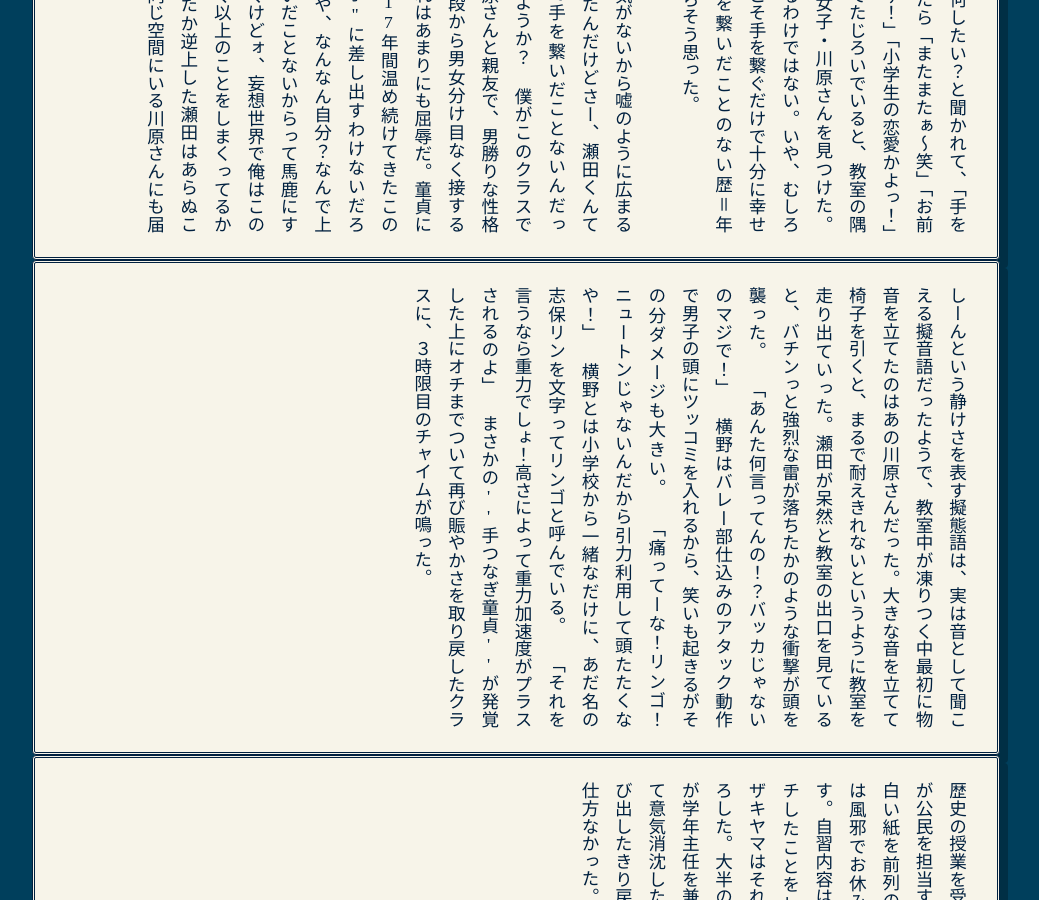
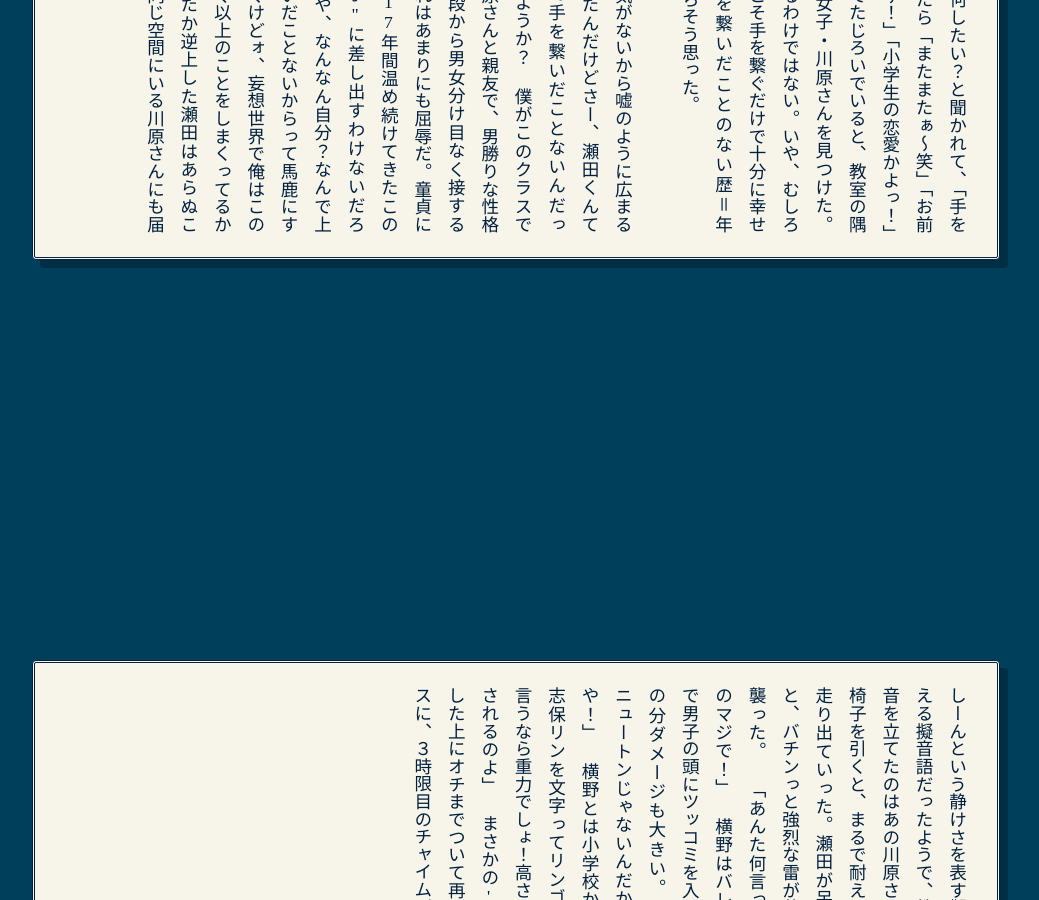
Before and after one commit to REMriaTV/HandtoHand, a Jekyll site: the page built from docs/manuscript/test-manuscript.md, in a window 1280 px wide and 900 px high, scrolled down 326 px. Shown: the whole window, without its empty margins (142-1181 px from the left). Built offline with Jekyll 4.4.1, drawn with Linux system fonts in a browser that asks for light colours.

Commit message:
.story-main 自体に display: flex と gap を設定
.story-content-flow に gap: 25rem を設定しても反映されない理由は、現在のHTML（_layouts/manuscript_v2.html）の中に .story-content-flow というクラスを持つ要素が存在しないからです。

以前の「シンプル化」の過程で、HTML側の構造を <main class="story-main"> の直下に記事（<p>）を置く形に変更しましたが、CSS側でその変更が追いついておらず、存在しない .story-content-flow に対してスタイルを当ててしまっています。

.story-main 自体に display: flex と gap を設定することで解決します。

以下のコードで assets/css/story.css を上書きしてください。これで隙間がガッツリ（25rem分）空きます。

修正のポイント

.story-content-flow を削除: HTMLに存在しないクラスへの記述を削除しました。

.story-main に display: flex と gap: 25rem を追加: 記事（<p>）を囲んでいる直接の親要素である .story-main に設定を移したため、確実に反映されます。

```diff
--- a/docs/assets/css/story.css
+++ b/docs/assets/css/story.css
@@ -10,10 +10,8 @@
 
     /* カードの高さ設定 */
     --card-height-pc: 55vh;
-    --card-height-mobile: 80vh; /* ★スマホは画面の80%まで広げる */
+    --card-height-mobile: 80vh; /* スマホは画面の80%まで広げる */
 }
-
-/* ★ダークモード設定を削除しました（これで勝手に色が反転しません） */
 
 /* =========================================
    基本リセット
@@ -47,7 +45,7 @@ html, body {
 }
 
 /* =========================================
-   メインエリア設定
+   メインエリア設定（ここに隙間設定を統合）
    ========================================= */
 .story-main {
     box-sizing: border-box;
@@ -55,13 +53,16 @@ html, body {
     width: 100%;
     max-width: 1000px;
     margin: 0 auto;
+
+    /* ★修正: .story-content-flow を廃止し、親要素に直接 Flexbox を適用 */
+    display: flex;
+    flex-direction: column;
+
+    /* ★ここに gap を設定すると反映されます */
+    gap: 25rem;
 }
 
-.story-content-flow {
-    display: flex;
-    flex-direction: column;
-    gap: 25rem;
-}
+/* 不要になった .story-content-flow は削除しました */
 
 /* =========================================
    カード兼テキストブロック
@@ -87,7 +88,10 @@ html, body {
 
     /* 4. テキスト設定 */
     line-height: 1.9;
+
+    /* ★文字サイズ変更はこちら（PC） */
     font-size: 1.1rem;
+
     text-align: justify;
 
     /* 日本語の禁則処理 */
@@ -108,13 +112,18 @@ html, body {
 @media (max-width: 640px) {
     .story-main {
         padding: 1rem 0.5rem;
-        gap: 2rem;
+
+        /* スマホの隙間も変えたい場合はここで gap を上書き */
+        /* gap: 10rem; */
     }
 
     .story-main p {
         /* スマホ用の高さ適用 */
         height: var(--card-height-mobile);
+
+        /* ★文字サイズ変更はこちら（スマホ） */
         font-size: 1rem;
+
         line-height: 1.8;
         padding: 1rem;
 
```
